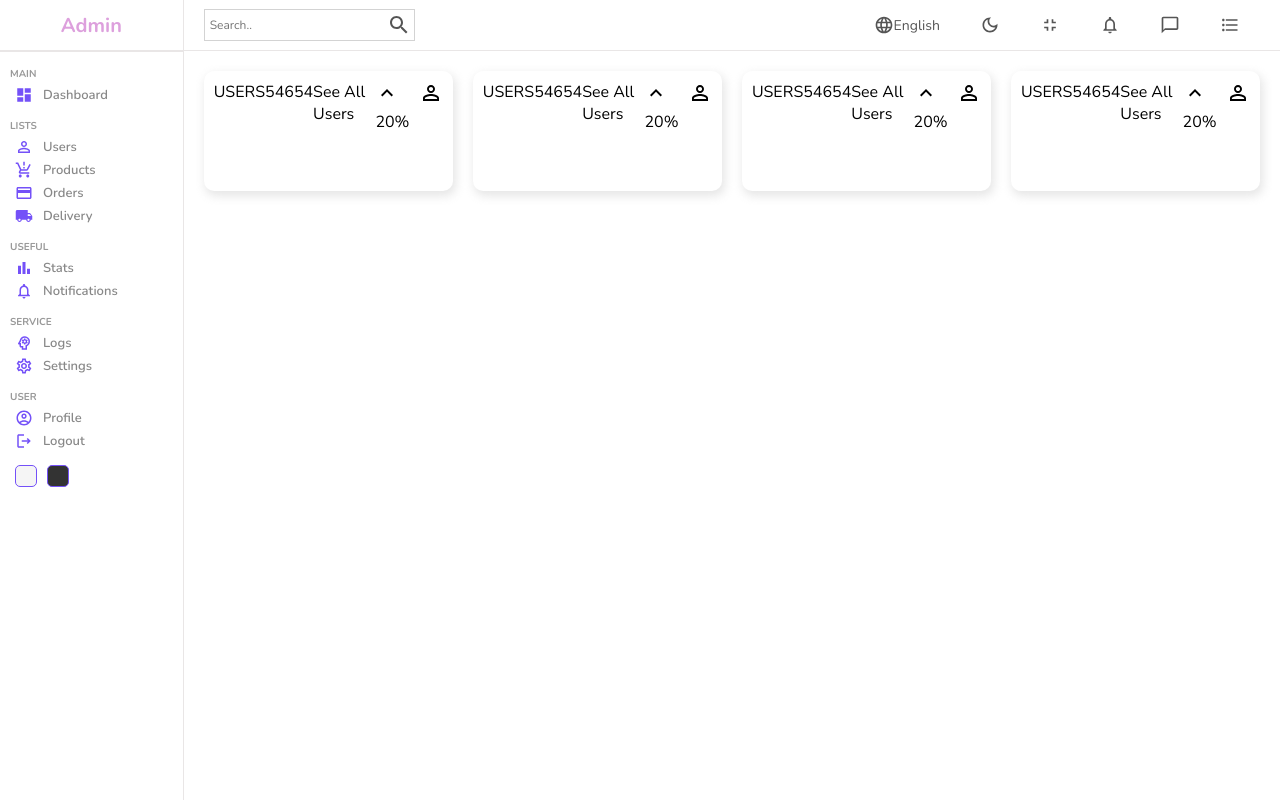
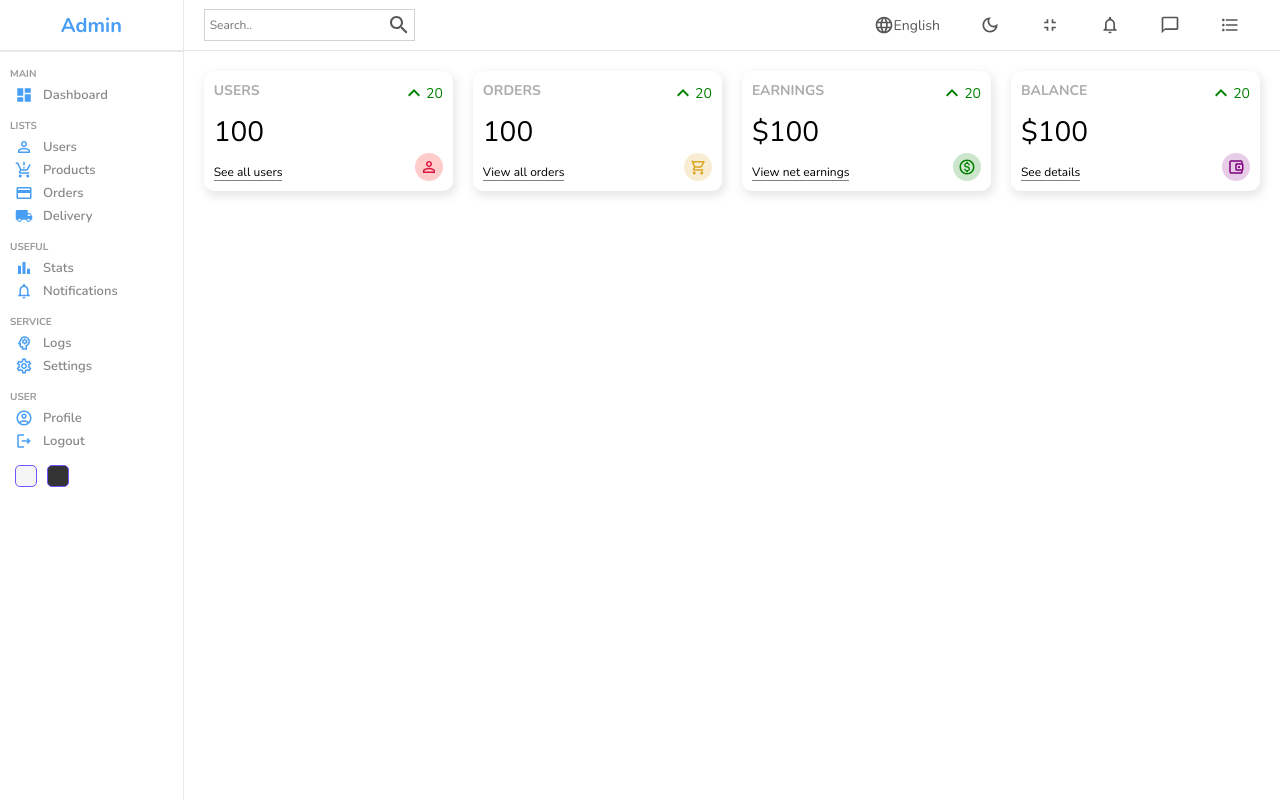
Before and after one commit to MennaEbied/admin-dashboard, a React (Vite) app: page / in a window 1280 px wide. Built offline with nearby package versions, Linux system fonts and the light colour scheme.

Commit message:
Styling widgets

```diff
--- a/src/components/sidebar/sidebar.scss
+++ b/src/components/sidebar/sidebar.scss
@@ -13,7 +13,7 @@
         .logo{
             font-size: 20px;
             font-weight: bold;
-            color: plum;
+            color: #489ef4;
         }
     }
     hr{
@@ -46,7 +46,7 @@
                 }
                 .icon{
                     font-size: 18px;
-                    color: #7451f8;
+                    color: #489ef4;
                 }
                 span{
                     font-size: 13px;
--- a/src/components/widget/widget.jsx
+++ b/src/components/widget/widget.jsx
@@ -1,21 +1,101 @@
 import "../widget/widget.scss";
 import KeyboardArrowUpIcon from '@mui/icons-material/KeyboardArrowUp';
 import PersonOutlineIcon from '@mui/icons-material/PersonOutline';
+import AccountBalanceWalletOutlinedIcon from "@mui/icons-material/AccountBalanceWalletOutlined";
+import ShoppingCartOutlinedIcon from "@mui/icons-material/ShoppingCartOutlined";
+import MonetizationOnOutlinedIcon from "@mui/icons-material/MonetizationOnOutlined";
 
-function Widget() {
+
+const Widget = ({type})=> {
+
+  let data;
+
+  //temporary
+  const amount = 100;
+  const diff = 20;
+
+  switch(type){
+    case "user":
+      data={
+        title: "USERS",
+        isMoney: false,
+        link: "See all users",
+        icon: (
+          <PersonOutlineIcon
+            className="icon"
+            style={{
+              color: "crimson",
+              backgroundColor: "rgba(255, 0, 0, 0.2)",
+            }}
+          />
+        ),
+      };
+      break;
+    case "order":
+      data = {
+        title: "ORDERS",
+        isMoney: false,
+        link: "View all orders",
+        icon: (
+          <ShoppingCartOutlinedIcon
+            className="icon"
+            style={{
+              backgroundColor: "rgba(218, 165, 32, 0.2)",
+              color: "goldenrod",
+            }}
+          />
+        ),
+      };
+      break;
+    case "earning":
+      data = {
+        title: "EARNINGS",
+        isMoney: true,
+        link: "View net earnings",
+        icon: (
+          <MonetizationOnOutlinedIcon
+            className="icon"
+            style={{ backgroundColor: "rgba(0, 128, 0, 0.2)", color: "green" }}
+          />
+        ),
+      };
+      break;
+    case "balance":
+      data = {
+        title: "BALANCE",
+        isMoney: true,
+        link: "See details",
+        icon: (
+          <AccountBalanceWalletOutlinedIcon
+            className="icon"
+            style={{
+              backgroundColor: "rgba(128, 0, 128, 0.2)",
+              color: "purple",
+            }}
+          />
+        ),
+      };
+      break;
+    default:
+      break;
+  }
+
+
   return (
     <div className="widget">
         <div className="left">
-            <span className="title">USERS</span>
-            <span className="counter">54654</span>
-            <span className="link">See All Users</span>
+            <span className="title">{data.title}</span>
+            <span className="counter">
+              {data.isMoney && "$"}{amount}
+              </span>
+            <span className="link">{data.link}</span>
         </div>
         <div className="right">
-            <div className="percentage">
+            <div className="percentage positive">
              <KeyboardArrowUpIcon/>
-              20%
+              {diff}
             </div>
-            <PersonOutlineIcon className="icon"/>
+            {data.icon}
         </div>
     </div>
   )
--- a/src/components/widget/widget.scss
+++ b/src/components/widget/widget.scss
@@ -10,7 +10,45 @@
 
     .left,.right{
         display: flex;
-        font-display: column;
+        flex-direction: column;
         justify-content: space-between;
+
+        .title{
+            font-weight: bold;
+            font-size: 14px;
+            color: rgb(173, 171, 171);
+        }
+
+        .counter{
+            font-size: 28px;
+            font-weight: 300;
+        }
+
+        .link{
+            width: max-content;
+            font-size: 12px;
+            border-bottom: 1px solid grey;
+        }
+
+        .percentage{
+            display: flex;
+            align-items: center;
+            font-size: 14px;
+
+            &.positive{
+                color: green;
+            }
+            &.negative{
+                color: red;
+            }
+        }
+
+        .icon{
+            font-size: 18px;
+            padding: 5px;
+            background-color: rgba(196, 158, 196, 0.541);
+            border-radius: 50px;
+            align-self: flex-end;
+        }
     }
 }
--- a/src/pages/home/home.jsx
+++ b/src/pages/home/home.jsx
@@ -10,10 +10,10 @@ const Home = () => {
       <div className="homeContainer">
         <Navbar/>
         <div className="widgets">
-          <Widget/>
-          <Widget/>
-          <Widget/>
-          <Widget/>
+          < Widget type="user"/>
+          < Widget type="order"/>
+          < Widget type="earning"/>
+          < Widget type="balance"/>
         </div>
       </div>
     </div>
```
